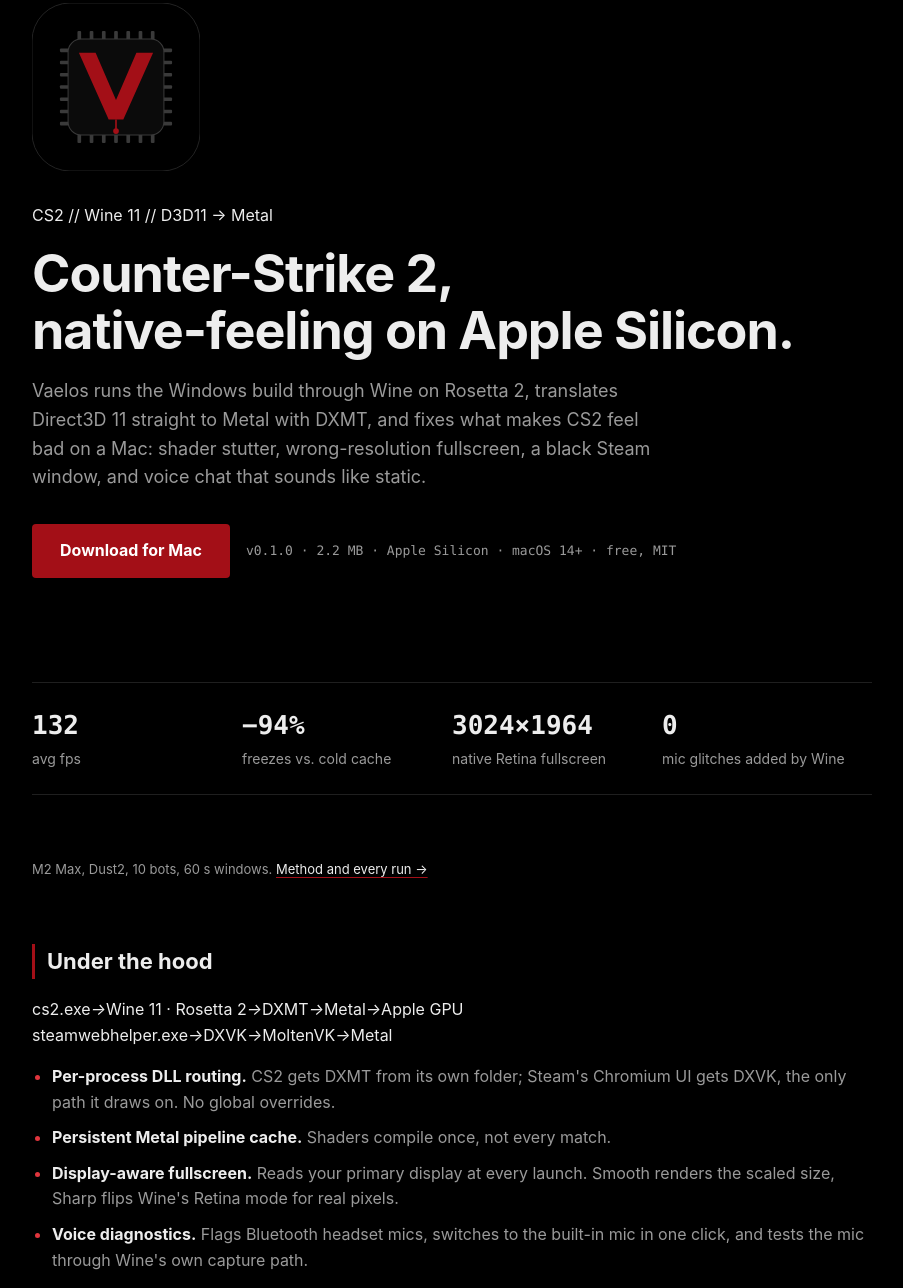
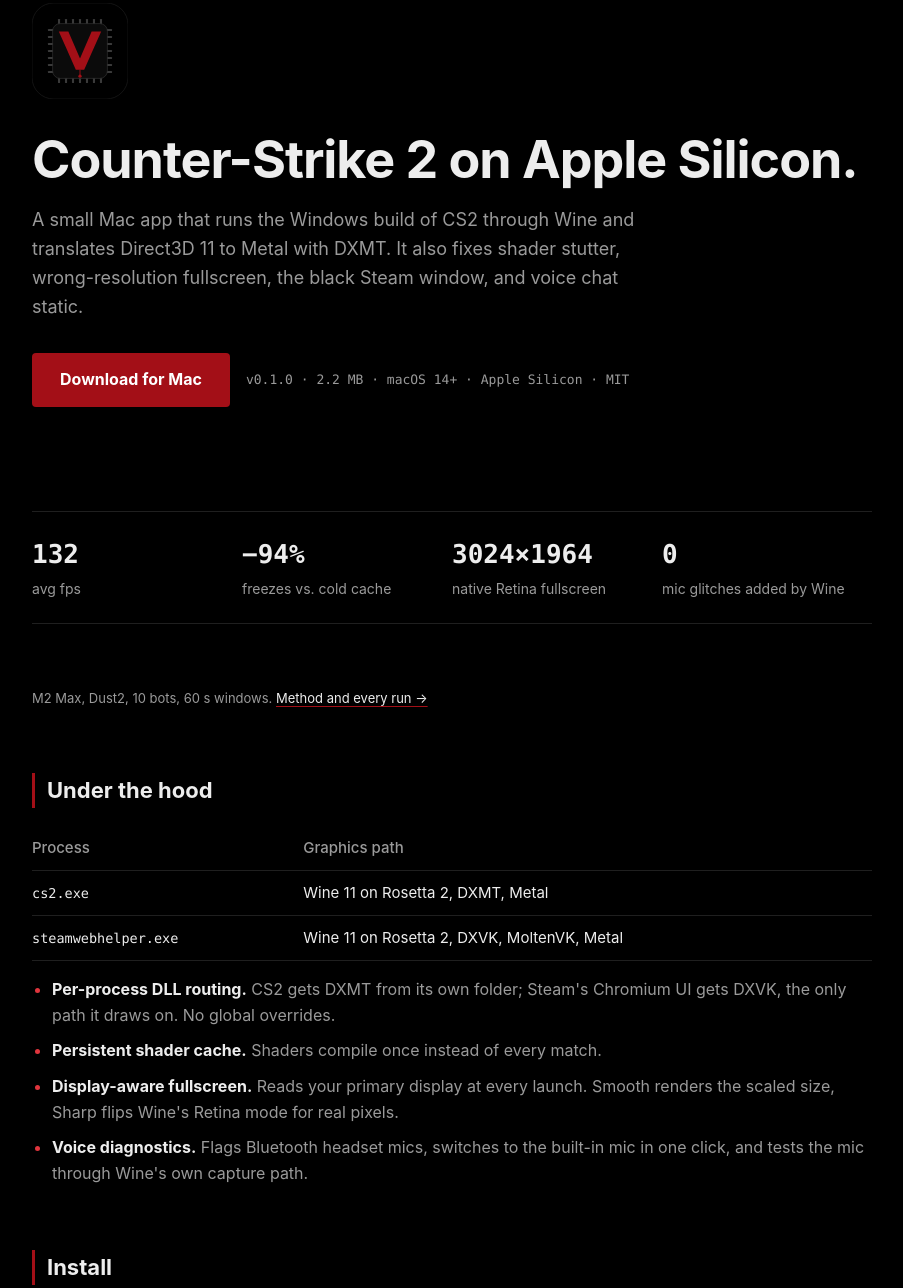
Before and after one commit to 0xzcr/rawr-silicon, a plain HTML site: page site/index.html in a window 1280 px wide. Shown: the part 202-1490 px from the top of the page, without its empty margins (188-1091 px from the left). Drawn offline with Linux system fonts and the light colour scheme.

Commit message:
site: plainer copy, process table instead of chips

```diff
--- a/site/index.html
+++ b/site/index.html
@@ -5,7 +5,7 @@
   <meta name="viewport" content="width=device-width, initial-scale=1">
   <title>Vaelos Silicon</title>
   <meta name="description" content="Counter-Strike 2 on Apple Silicon. Wine 11 + DXMT Direct3D 11 to Metal, persistent shader cache, Retina-native fullscreen. Free and open source.">
-  <meta name="theme-color" content="#070912">
+  <meta name="theme-color" content="#000000">
   <meta property="og:title" content="Vaelos Silicon">
   <meta property="og:description" content="Counter-Strike 2 on Apple Silicon. Free, open source, one window.">
   <link rel="icon" href="/logo.svg" type="image/svg+xml">
@@ -23,15 +23,14 @@
 
   <main>
     <section class="hero">
-      <img class="hero-logo" src="/logo.svg" alt="Vaelos Silicon logo" width="168" height="168">
-      <p class="eyebrow">CS2 // Wine 11 // D3D11 → Metal</p>
-      <h1>Counter-Strike 2,<br><span class="neon">native-feeling on Apple Silicon.</span></h1>
-      <p class="lede">Vaelos runs the Windows build through Wine on Rosetta 2, translates Direct3D 11 straight to Metal
-        with DXMT, and fixes what makes CS2 feel bad on a Mac: shader stutter, wrong-resolution fullscreen,
-        a black Steam window, and voice chat that sounds like static.</p>
+      <img class="hero-logo" src="/logo.svg" alt="Vaelos Silicon logo" width="96" height="96">
+      <h1>Counter-Strike 2 on Apple Silicon.</h1>
+      <p class="lede">A small Mac app that runs the Windows build of CS2 through Wine and translates Direct3D 11 to
+        Metal with DXMT. It also fixes shader stutter, wrong-resolution fullscreen, the black Steam window, and
+        voice chat static.</p>
       <div class="cta">
         <a class="button" href="https://github.com/0xzcr/vaelos-silicon/releases/latest/download/Vaelos-Silicon.dmg">Download for Mac</a>
-        <span class="meta">v0.1.0 · 2.2 MB · Apple Silicon · macOS 14+ · free, MIT</span>
+        <span class="meta">v0.1.0 · 2.2 MB · macOS 14+ · Apple Silicon · MIT</span>
       </div>
     </section>
 
@@ -45,15 +44,14 @@
 
     <section class="pipeline" aria-label="How it works">
       <h2>Under the hood</h2>
-      <div class="lane">
-        <span class="chip">cs2.exe</span><i>→</i><span class="chip">Wine 11 · Rosetta 2</span><i>→</i><span class="chip accent">DXMT</span><i>→</i><span class="chip">Metal</span><i>→</i><span class="chip">Apple GPU</span>
-      </div>
-      <div class="lane">
-        <span class="chip">steamwebhelper.exe</span><i>→</i><span class="chip accent">DXVK</span><i>→</i><span class="chip">MoltenVK</span><i>→</i><span class="chip">Metal</span>
-      </div>
+      <table>
+        <tr><th>Process</th><th>Graphics path</th></tr>
+        <tr><td><code>cs2.exe</code></td><td>Wine 11 on Rosetta 2, DXMT, Metal</td></tr>
+        <tr><td><code>steamwebhelper.exe</code></td><td>Wine 11 on Rosetta 2, DXVK, MoltenVK, Metal</td></tr>
+      </table>
       <ul class="points">
         <li><b>Per-process DLL routing.</b> CS2 gets DXMT from its own folder; Steam's Chromium UI gets DXVK, the only path it draws on. No global overrides.</li>
-        <li><b>Persistent Metal pipeline cache.</b> Shaders compile once, not every match.</li>
+        <li><b>Persistent shader cache.</b> Shaders compile once instead of every match.</li>
         <li><b>Display-aware fullscreen.</b> Reads your primary display at every launch. Smooth renders the scaled size, Sharp flips Wine's Retina mode for real pixels.</li>
         <li><b>Voice diagnostics.</b> Flags Bluetooth headset mics, switches to the built-in mic in one click, and tests the mic through Wine's own capture path.</li>
       </ul>
```
